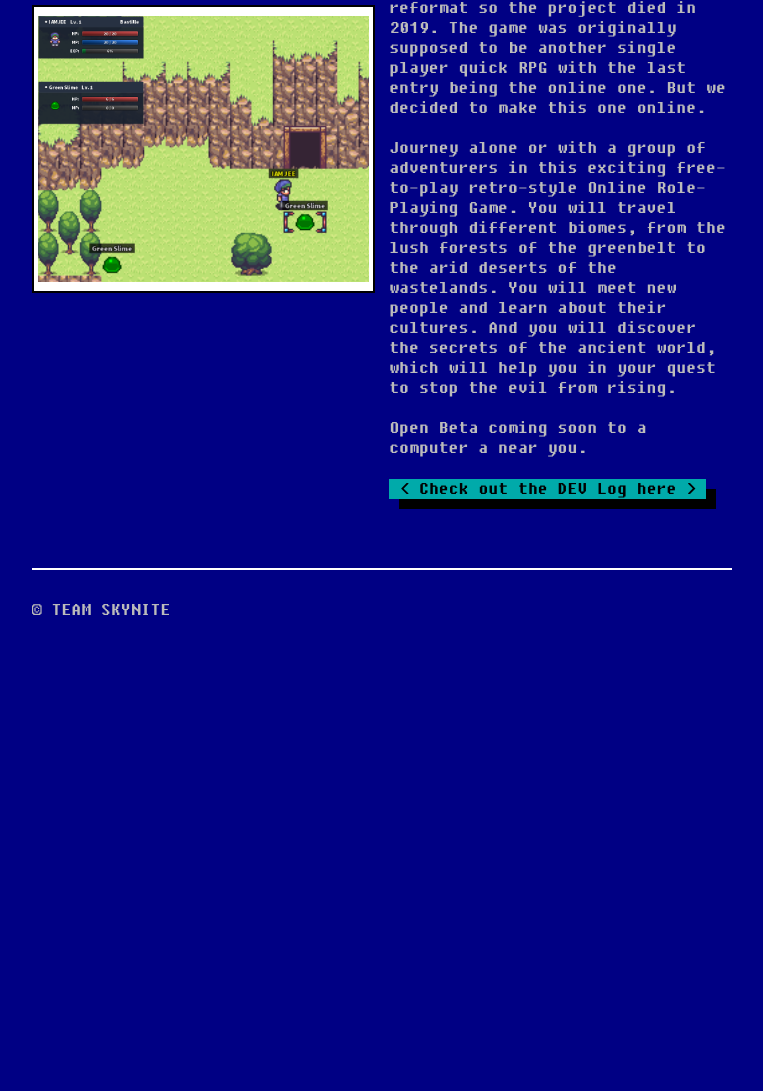
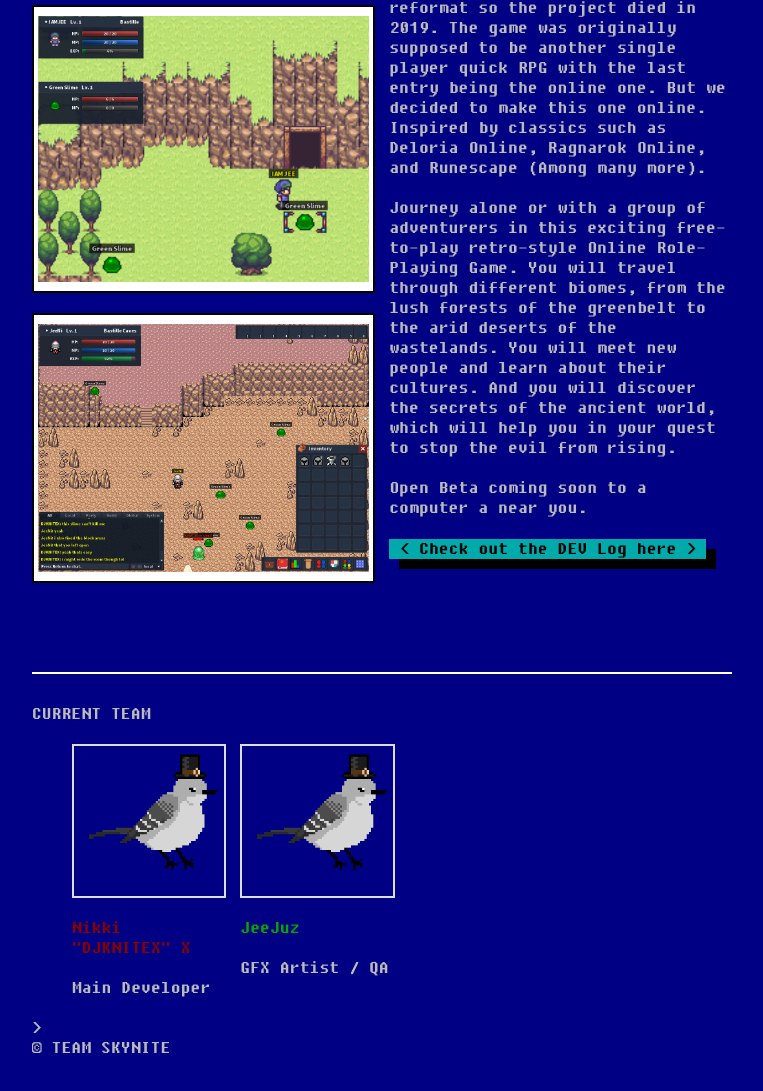
Before and after one commit to DjKniteX/mockinbird, a plain HTML site: page gralina.html in a window 1280 px wide. Shown: the part 363-1454 px from the top of the page, without its empty margins (258-1021 px from the left). Before the commit the page ends 1043 px from the top, so only its background shows below. Drawn offline with Linux system fonts and the light colour scheme.

Commit message:
updated new info for game

```diff
--- a/gralina.html
+++ b/gralina.html
@@ -32,6 +32,9 @@
                 <p>
                     <img src="assets/gralina2.png" class="img-polaroid img-responsive" />
                 </p>
+                <p>
+                    <img src="assets/gralinagif.gif" class="img-polaroid img-responsive" />
+                </p>
             </div>
             <div class="span6">
                 <h3 class="orange">Gralina - 2D ORPG</h3>
@@ -39,7 +42,7 @@
                 <p>
                     Originally planned as an RPG Maker MV sequel to one of my (Nikki's) project I did for class, Cartuga. The original source files for the game were lost because I forgot to
                     make a backup before I did a reformat so the project died in 2019. The game was originally supposed to be another single player quick RPG with the last entry being the online one. But we decided
-                    to make this one online.
+                    to make this one online. Inspired by classics such as Deloria Online, Ragnarok Online, and Runescape (Among many more).
                 </p>
                 <p>
                     Journey alone or with a group of adventurers in this exciting free-to-play retro-style Online Role-Playing Game.
@@ -51,7 +54,26 @@
                 <a class="btn btn-primary" href="https://blog.nikkix.me/search/label/Gralina" target=_blank>Check out the DEV Log here</a>            </div>
 
            </div>
-        <hr class="soften">
+           <hr />
+           <h1>Current Team</h1>
+           <div class="row-fluid">
+               <ul class="thumbnails example-sites">
+                   <li class="span3">
+                       <a class="thumbnail" href="https://github.com/djknitex" target="_blank">
+                           <img src="assets/unnamed.png" alt="DJKNITEX">
+                       </a>
+                       <a href="https://nikkix.me"><h4 class="red">Nikki "DJKNITEX" X</h4></a>
+                       <h5>Main Developer</h5>
+                   </li>
+                   <li class="span3">
+                       <a class="thumbnail" href="" target="_blank">
+                           <img src="assets/unnamed.png" alt="Quintin">
+                       </a>
+                       <h4> JeeJuz </h4>
+                       <h5>GFX Artist / QA</h5>
+                   </li>
+               </ul>
+           </div>>
         <div class="footer">
             <p>&copy; <a href="https://teamskynite.net">TEAM SKYNITE</p>
         </div>
```
Also changed, not shown: assets/gralinagif.gif (added).
